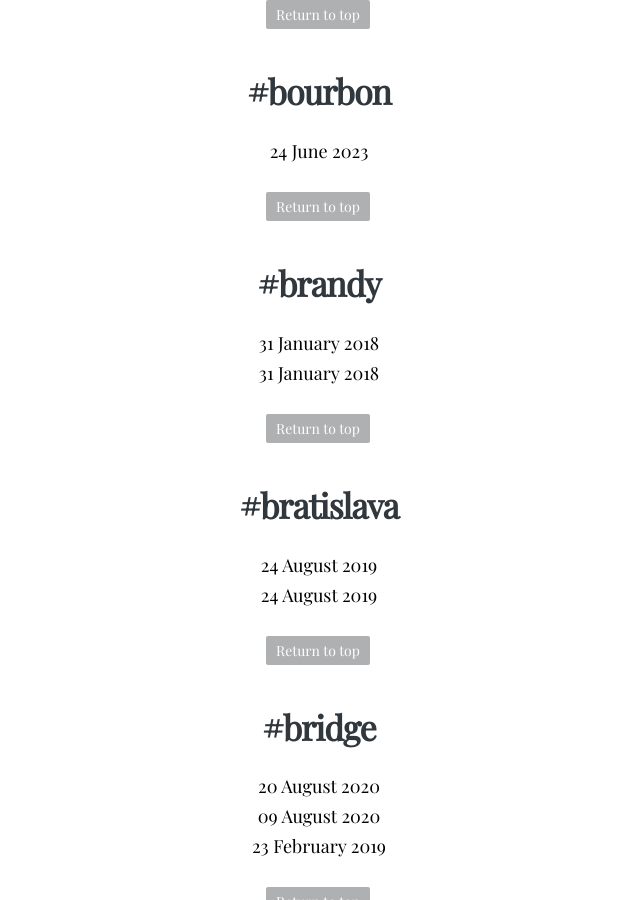
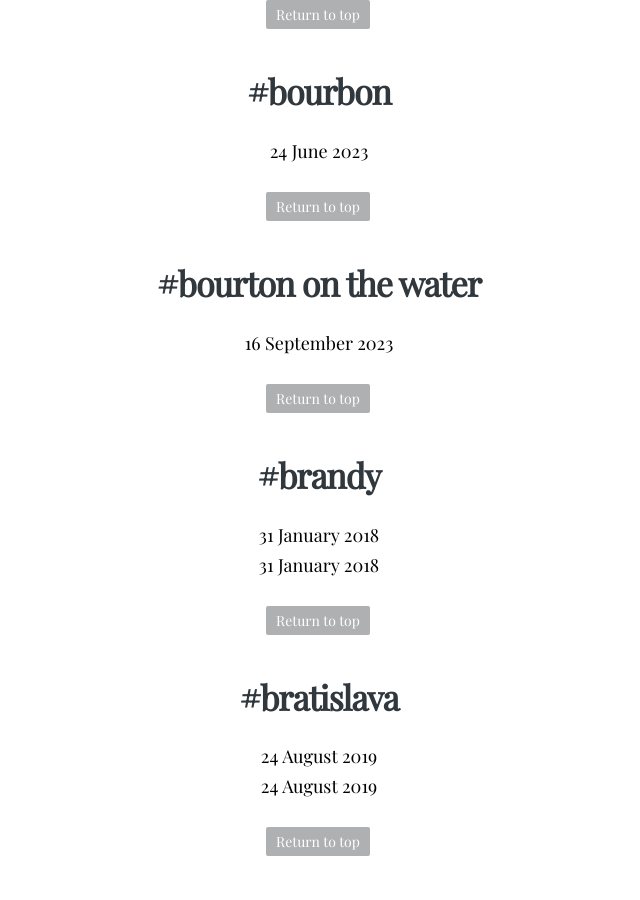
Before and after one commit to dedunu/travel, a Jekyll site: the page built from tags/index.html, in a window 1280 px wide and 900 px high, scrolled down 11868 px. Shown: the whole window, without its empty margins (321-961 px from the left). Built offline with Jekyll 4.4.1, drawn with Linux system fonts in a browser that asks for light colours; some of the changed text lies outside the part shown.

Commit message:
Update 2023-09-16-16-september-2023_4.md
Signed-off-by: Dedunu Dhananjaya <dedunumax@users.noreply.github.com>

```diff
--- a/_posts/2023-09-16-16-september-2023_4.md
+++ b/_posts/2023-09-16-16-september-2023_4.md
@@ -4,7 +4,8 @@
 date: '2023-09-16T00:00:00.004+03:00'
 author: Dedunu Dhananjaya
 tags:
--
+- cotswolds
+- bourton on the water
 modified_time: '2023-09-16T00:00:00.004+03:00'
 featured_image: 2023-09-16-16-september-2023_4.jpg
 ---
```
